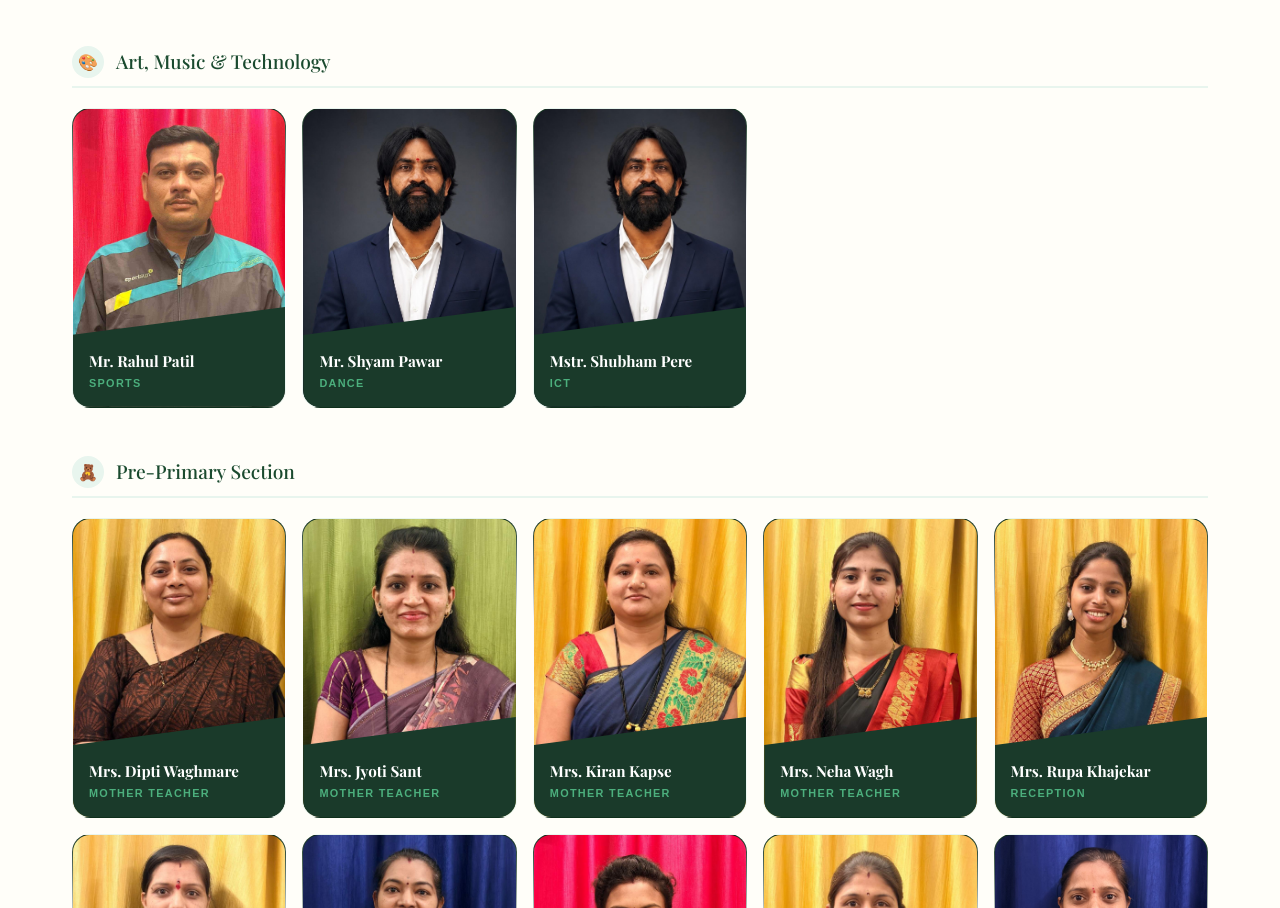
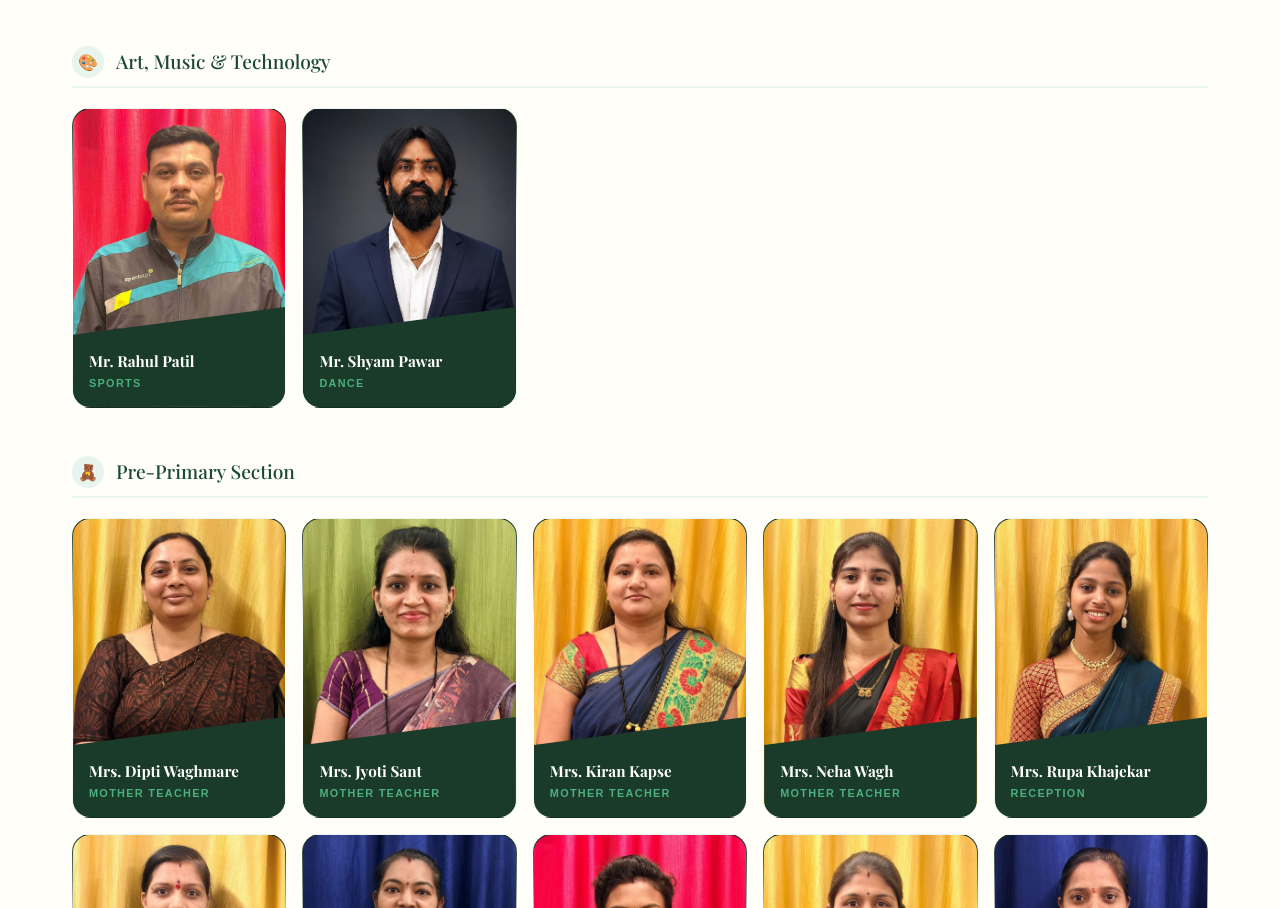
Before and after one commit to aniket-017/greenvalley, a React (Vite) app in the folder frontend/: page /school in a window 1280 px wide. Shown: the part 5468-6376 px from the top of the page. Built offline with nearby package versions, Linux system fonts and the light colour scheme; the HTML template or start-up script is replaced by a standard one.

Commit message:
Comment out the ICT teacher entry in the School component to prevent display issues.

```diff
--- a/frontend/src/pages/School.jsx
+++ b/frontend/src/pages/School.jsx
@@ -99,7 +99,7 @@ const scienceMathTeachers = [
 const artMusicTechTeachers = [
   { id: "amt-rahul-patil", name: "Mr. Rahul Patil", subject: "Sports", photo: photoRahulPatil },
   { id: "amt-shyam-pawar", name: "Mr. Shyam Pawar", subject: "Dance", photo: photoShyamPawar },
-  { id: "amt-shyam-pawar", name: "Mstr. Shubham Pere", subject: "ICT", photo: photoShyamPawar },
+  // { id: "amt-shyam-pawar", name: "Mstr. Shubham Pere", subject: "ICT", photo: photoShyamPawar },
 ];
 
 const prePrimaryTeachers = [
```
